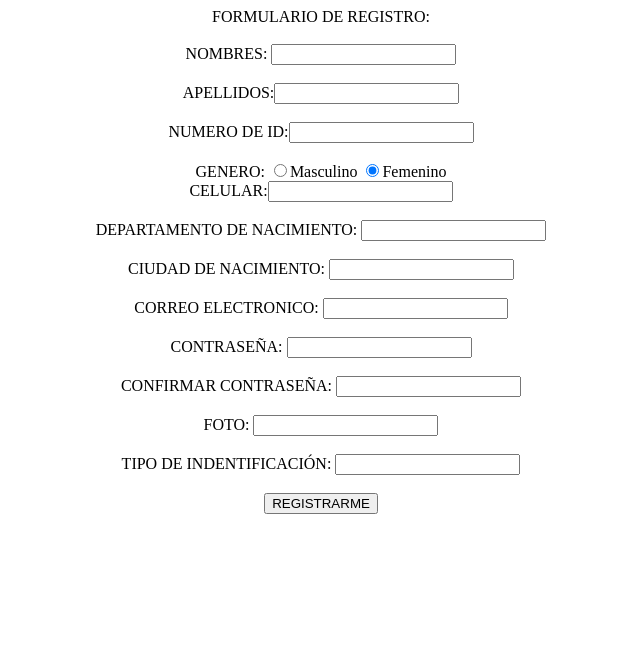
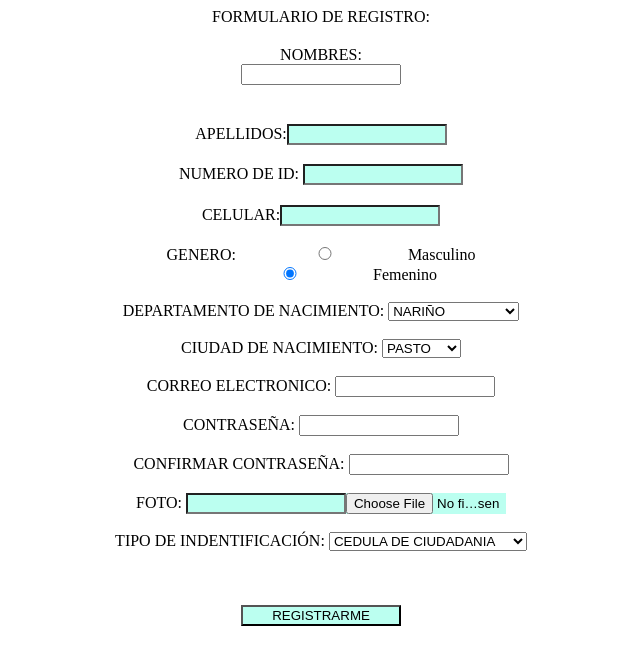
Before and after one commit to juanlozano24/test1, a plain HTML site: page signup.html in a window 1280 px wide. Shown: the whole page, without its empty margins (319-959 px from the left). Drawn offline with Linux system fonts and the light colour scheme.

Commit message:
actualizacion con php

```diff
--- a/signup.html
+++ b/signup.html
@@ -1,20 +1,87 @@
 <html>
     <body>
-        <center><form name="frm1" action="#" method="GET">
+        <style>
+            form {
+	width: 30em;
+}
+
+div {
+	margin: .10em;
+}
+
+label {
+	display: inline-block;
+	width: 10em;
+}
+
+input {
+	width: 12em;
+}
+
+button {
+  display: block;
+  margin: 0 auto;
+}
+
+/* Validation Styles */
+
+input:valid {
+  background-color: #BBFFF0;
+}
+
+.check-ok {
+  color: lime;
+}
+
+input:invalid ~ .check-ok {
+  display: none;
+}
+
+input:valid ~ .check-ok {
+  display: inline;
+}
+</style>
+        <center><form name="frm1" action="#" method="POST">
+
             FORMULARIO DE REGISTRO:<br><br>
-            <div>NOMBRES: <input type="text" name="NOMBRES: "><br><br>
-            APELLIDOS:<input type="text" name="APELLIDOS: "><br><br>
-            NUMERO DE ID:<input type="text" name="NUMERO DE ID: "><br><br>
-            GENERO: <INPUT type="radio" name="estado" value="Soltero">Masculino
-                    <INPUT type="radio" name="estado" value="Casado" checked>Femenino<BR>
-            CELULAR:<input type="text" name="CELULAR: "><br><br>
-            DEPARTAMENTO DE NACIMIENTO: <input type="text" name="DEPARTAMENTO DE NACIMIENTO: "><br><br>
-            CIUDAD DE NACIMIENTO: <input type="text" name="CIUDAD DE NACIMIENTO: "><br><br>
-            CORREO ELECTRONICO: <input type="text" name="CORREO ELECTRONICO: "><br><br>
-            CONTRASEÑA: <input type="text" name="CONTRASEÑA: "><br><br>
-            CONFIRMAR CONTRASEÑA: <input type="text" name="CONFIRMAR CONTRASEÑA: "><br><br>
-            FOTO: <input type="text" name="FOTO: "><br><br>
-            TIPO DE INDENTIFICACIÓN: <input type="text" name="TIPO DE IDENTIFICACIÓN: "><br><br></div>
+
+            <div><label for="nombre"> NOMBRES: <input type="text" name="NOMBRES: " pattern="[a-zA-ZàáâäãåąčćęèéêëėįìíîïłńòóôöõøùúûüųūÿýżźñçčšžÀÁÂÄÃÅĄĆČĖĘÈÉÊËÌÍÎÏĮŁŃÒÓÔÖÕØÙÚÛÜŲŪŸÝŻŹÑßÇŒÆČŠŽ∂ð ,.'-]{2,48}" required></div><br><br>
+              <i class="fa fa-check check-ok"></i>
+            <div>APELLIDOS:<input type="text" name="APELLIDOS: " pattern="[a-zA-ZàáâäãåąčćęèéêëėįìíîïłńòóôöõøùúûüųūÿýżźñçčšžÀÁÂÄÃÅĄĆČĖĘÈÉÊËÌÍÎÏĮŁŃÒÓÔÖÕØÙÚÛÜŲŪŸÝŻŹÑßÇŒÆČŠŽ∂ð ,.'-]{2,64}"><br><br></div>
+            <div>NUMERO DE ID: <input type="text" name="NUMERO DE IDENTIFICACIÓN: " pattern="[0-9]{7,12}" title="Sólo se aceptan NUMEROS"><br><br></div>
+            CELULAR:<input type="text" name="NUMERO DE IDENTIFICACIÓN: " pattern="[0-9]{7,12}" title="Sólo se aceptan NUMEROS"><br><br>
+            GENERO:
+                <INPUT type="radio" name="estado" value="Soltero">Masculino
+                <INPUT type="radio" name="estado" value="Casado" checked>Femenino<br><br>
+            DEPARTAMENTO DE NACIMIENTO:
+            <select>
+                <option value="NARIÑO">NARIÑO</option>
+                <option value="CUNDINAMARCA">CUNDINAMARCA</option>
+                <option value="VALLE">VALLE</option>
+                <option value="PUTUMAYO">PUTUMAYO</option>
+                <name="DEPARTAMENTO DE NACIMIENTO:"></name>
+            </select><br><br>
+            CIUDAD DE NACIMIENTO:
+            <select>
+                <option value="PASTO">PASTO</option>
+                <option value="BOGOTA">BOGOTA</option>
+                <option value="CALI">CALI</option>
+                <option value="MOCOA">MOCOA</option>
+                <name> "CIUDAD DE NACIMIENTO:" </name>
+            </select><br><br>
+            CORREO ELECTRONICO: <input type="email" name="correo" id="correo" pattern="^([a-zA-Z0-9_\-\.]+)@((\[[0-9]{1,3}\.[0-9]{1,3}\.[0-9]{1,3}\.)|(([a-zA-Z0-9\-]+\.)+))([a-zA-Z]{2,4}|[0-9]{1,3})(\]?)$" required/></div><br><br>
+            CONTRASEÑA: <input type="password" name="pass" id="pass" pattern="[A-Za-z0-9!?-]{8,12}" required/><br><br>
+            CONFIRMAR CONTRASEÑA: <input type="password" name="pass" id="pass" pattern="[A-Za-z0-9!?-]{8,12}" required/><br><br>
+            FOTO: <input type="text" name="direccion archivo"><input type="file" name="archivo_foto"><br><br>
+            TIPO DE INDENTIFICACIÓN:
+            <select>
+                <option value="CC">CEDULA DE CIUDADANIA</option>
+                <option value="CE">CEDULA DE EXTRANGERIA</option>
+                <option value="TI">TARJETA DE IDENTIDAD</option>
+                <option value="RC">REGISTRO CIVIL</option>
+                <name> "CIUDAD DE NACIMIENTO:" </name>
+            </select><br><br>
+            <br><br></div>
 
             <input type="submit" value="REGISTRARME">
 
```
Also changed, not shown: index.html (+3 -3 lines), form1.html (line endings or trailing spaces), reset_pass.html (line endings or trailing spaces), tabla1.html (line endings or trailing spaces), tabla2.html (line endings or trailing spaces), 1 other file.
